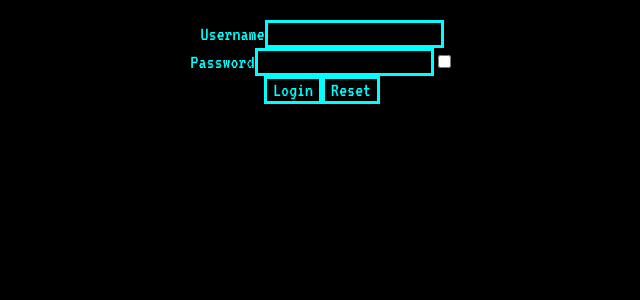
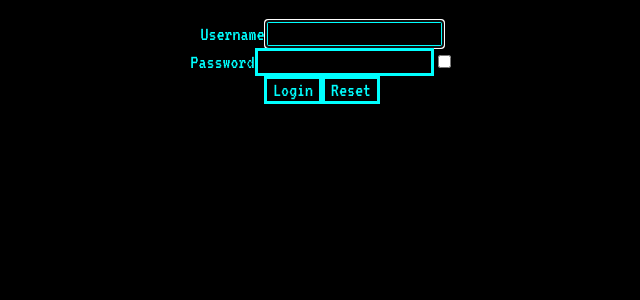
Before and after one commit to Oxidiu/react-exercises-develhope, a React (Create React App) app: page / in a window 1280 px wide. Shown: the top 300 px of the page, without its empty margins (338-978 px from the left). Built offline with nearby package versions, Linux system fonts and the light colour scheme.

Commit message:
autofocus done

```diff
--- a/src/components/UncontrolledLogin.jsx
+++ b/src/components/UncontrolledLogin.jsx
@@ -27,7 +27,7 @@ export class UncontrolledLogin extends React.Component {
             <div>
                 <form ref={this._formRef} onSubmit={this.handleFormSubmit}>
                     <label>Username</label>
-                    <input type="text" name="username" />
+                    <input type="text" name="username" autoFocus   />
                     <br />
                     <label>Password</label>
                     <input type="password" name="password"/>
```
